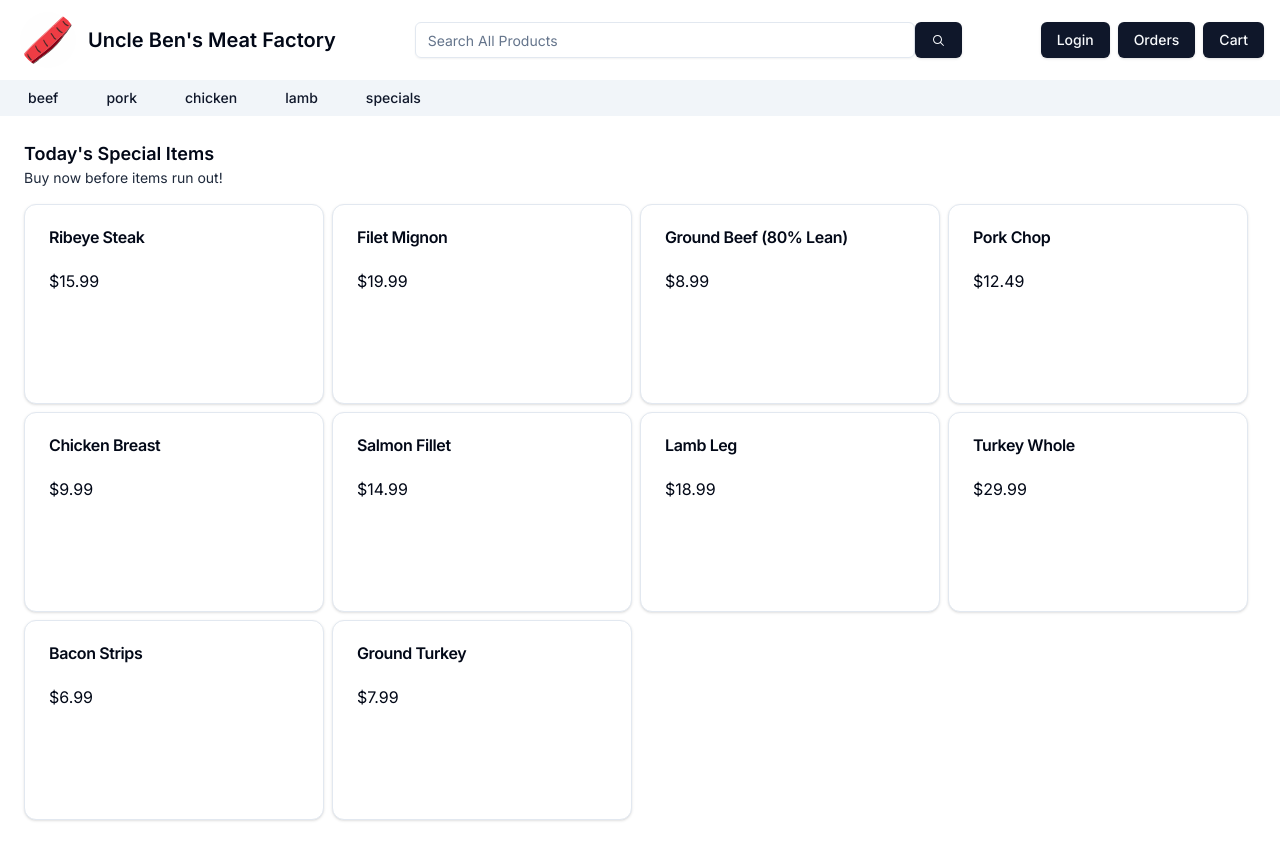
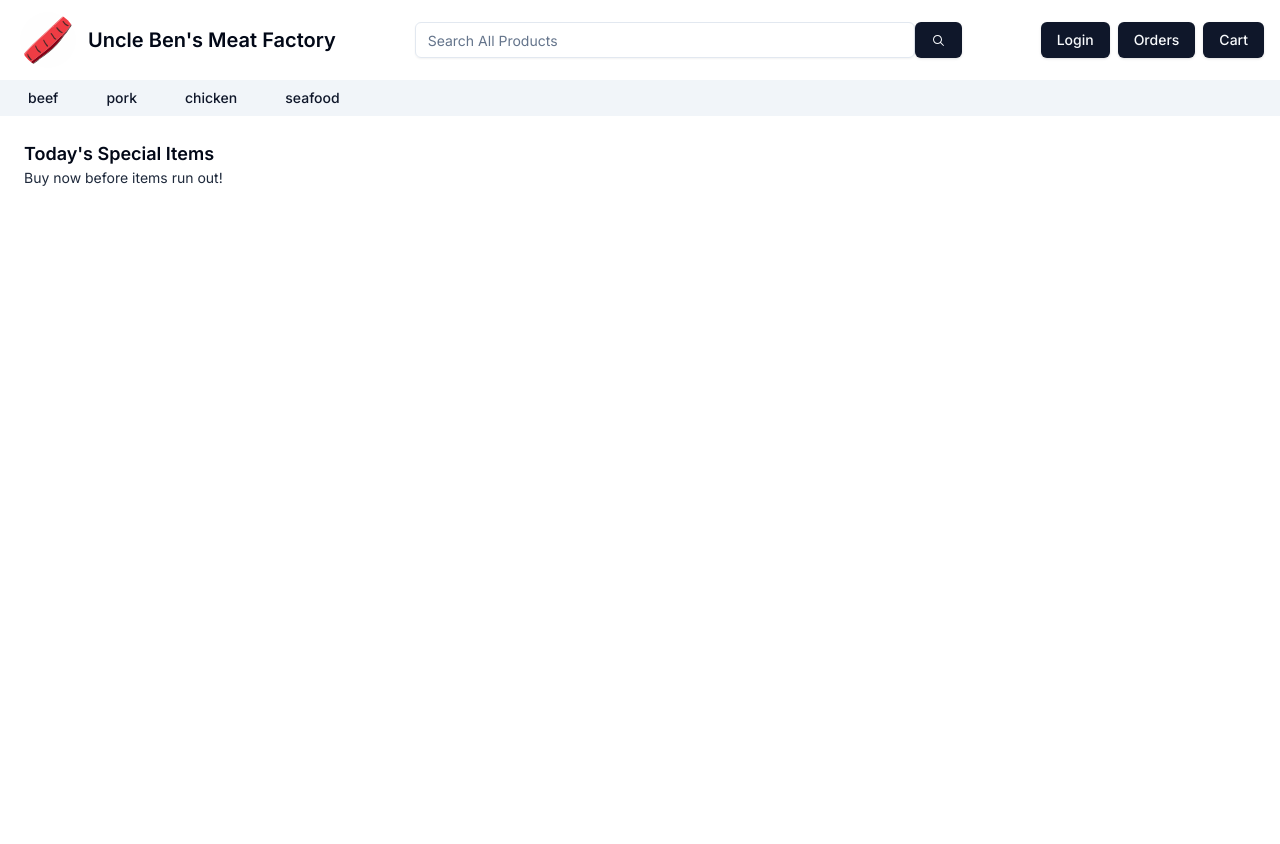
Before and after one commit to pn-code/ecommerce, a Next.js app: page / in a window 1280 px wide. After the commit the page ends 800 px from the top, so only its background shows below. Built offline with nearby package versions, Linux system fonts and the light colour scheme.

Commit message:
Added products page and filter handler

```diff
--- a/app/(root)/(main)/products/[product]/page.tsx
+++ b/app/(root)/(main)/products/[product]/page.tsx
@@ -1,8 +1,14 @@
-import React from 'react'
+import ProductsSection from "@/components/products/ProductsSection";
+import { getProducts } from "@/helpers/products/getProducts";
 
-export default function ProductPage() {
+export default async function ProductPage() {
+  const products = (await getProducts()) as Product[];
+
+  console.log(products)
 
   return (
-    <div>page</div>
-  )
+    <div>
+      <ProductsSection products={products} />
+    </div>
+  );
 }
--- a/components/forms/products/CreateProductForm.tsx
+++ b/components/forms/products/CreateProductForm.tsx
@@ -35,7 +35,7 @@ export default function CreateProductForm({
   const [name, setName] = useState<string>("");
   const [description, setDescription] = useState<string>("");
   const [price, setPrice] = useState<number>();
-  const [collectionId, setCollectionId] = useState("");
+  const [collectionId, setCollectionId] = useState<number | null>();
 
   const [loading, setLoading] = useState<boolean>(false);
 
--- a/components/main/SpecialSection.tsx
+++ b/components/main/SpecialSection.tsx
@@ -1,6 +1,4 @@
 import React from "react";
-import ProductCard from "../products/ProductCard";
-import { products } from "@/data/products";
 
 export default function SpecialSection() {
   return (
@@ -10,11 +8,6 @@ export default function SpecialSection() {
         <p className="text-sm text-slate-800">Buy now before items run out!</p>
       </header>
 
-      <div className="w-full flex gap-2 flex-wrap">
-        {products.map((product) => (
-          <ProductCard key={product.id} {...product} />
-        ))}
-      </div>
     </div>
   );
 }
--- a/components/navigation/main/SubNavbar.tsx
+++ b/components/navigation/main/SubNavbar.tsx
@@ -2,7 +2,7 @@ import Link from "next/link";
 import React from "react";
 import { Button } from "@/components/ui/button";
 
-const categories = ["beef", "pork", "chicken", "lamb", "specials"];
+const categories = ["beef", "pork", "chicken", "seafood"];
 
 export default function SubNavbar() {
   return (
--- a/components/products/ProductCard.tsx
+++ b/components/products/ProductCard.tsx
@@ -1,14 +1,14 @@
-import Image from "next/image";
 import Link from "next/link";
 import React from "react";
+import Image from "next/image";
+
 import {
   Card,
   CardContent,
   CardDescription,
-  CardFooter,
   CardHeader,
   CardTitle,
-} from "../ui/card";
+} from "@/components/ui/card";
 
 interface ProductCardProps {
   id: number;
@@ -16,7 +16,7 @@ interface ProductCardProps {
   description: string;
   price: number;
   imageUrl: string;
-  categoryId: number;
+  collectionName: string;
 }
 
 export default function ProductCard({
@@ -25,17 +25,30 @@ export default function ProductCard({
   description,
   price,
   imageUrl,
-  categoryId,
+  collectionName,
 }: ProductCardProps) {
   return (
-    <Link href={`/products/${id}`} className="md:w-[300px] w-full">
-      <Card className="h-[200px] hover:bg-slate-100 cursor-pointer">
+    <Link href={`/products/product/${id}`} className="w-full md:w-[340px]">
+      <Card className="w-full h-[500px] hover:bg-slate-100 cursor-pointer flex flex-col justify-between">
         <CardHeader>
-          <CardTitle>{name}</CardTitle>
+          <div className="flex justify-center items-center">
+            <div className="w-full md:h-44 relative">
+              <Image
+                className="p-4 object-cover"
+                src={imageUrl}
+                alt={name}
+                fill
+              />
+            </div>
+          </div>
+          <CardTitle className="pb-1">{name}</CardTitle>
+          <CardDescription>{description}</CardDescription>
         </CardHeader>
-        <CardContent>
+
+        <CardContent className="flex flex-col items-end text-lg font-semibold justify-end">
           {/* <Image src={imageUrl} alt="" width={200} height={200}/> */}
-          <p>${price}</p>
+          <p>${price * .01} USD</p>
+          <p className="text-sm text-slate-700">{collectionName}</p>
         </CardContent>
       </Card>
     </Link>
--- /dev/null
+++ b/components/products/ProductsSection.tsx
@@ -0,0 +1,40 @@
+"use client";
+
+import { usePathname } from "next/navigation";
+
+import ProductCard from "@/components/products/ProductCard";
+
+interface ProductsSectionProps {
+  products: Product[];
+}
+
+const validPaths = ["chicken", "beef", "chicken", "seafood"];
+
+export default function ProductsSection({ products }: ProductsSectionProps) {
+  const path = usePathname().split("/")[2];
+
+  const filteredProducts = products.filter(
+    (product) => product.collection.name.toLowerCase() === path
+  );
+
+  return (
+    <section className="flex gap-4 flex-wrap">
+      {!filteredProducts || filteredProducts.length === 0
+        ? "There are no products as of this moment."
+        : filteredProducts.map((product: Product) => (
+            <ProductCard
+              key={product.id}
+              id={product.id}
+              name={product.name}
+              description={product.description}
+              price={product.price}
+              imageUrl={product.imageUrl}
+              collectionName={product.collection.name}
+            />
+          ))}
+    </section>
+  );
+}
+function usePathName() {
+  throw new Error("Function not implemented.");
+}
--- a/helpers/products/getProducts.ts
+++ b/helpers/products/getProducts.ts
@@ -2,7 +2,9 @@ import { prisma } from "@/lib/db";
 
 export async function getProducts() {
   try {
-    const products = await prisma.product.findMany();
+    const products = await prisma.product.findMany({
+      include: { collection: { select: { name: true } } },
+    });
     return products;
   } catch (error: any) {
     console.error(error.message);
--- a/lib/db.ts
+++ b/lib/db.ts
@@ -1,3 +1,19 @@
 import { PrismaClient } from "@prisma/client";
 
-export const prisma = new PrismaClient();
+const prisma = new PrismaClient();
+
+async function main() {
+  // ... you will write your Prisma Client queries here
+}
+
+main()
+  .then(async () => {
+    await prisma.$disconnect();
+  })
+  .catch(async (e) => {
+    console.error(e);
+    await prisma.$disconnect();
+    process.exit(1);
+  });
+
+export { prisma };
```
Also changed, not shown: types/global.d.ts (+12 -0 lines).
